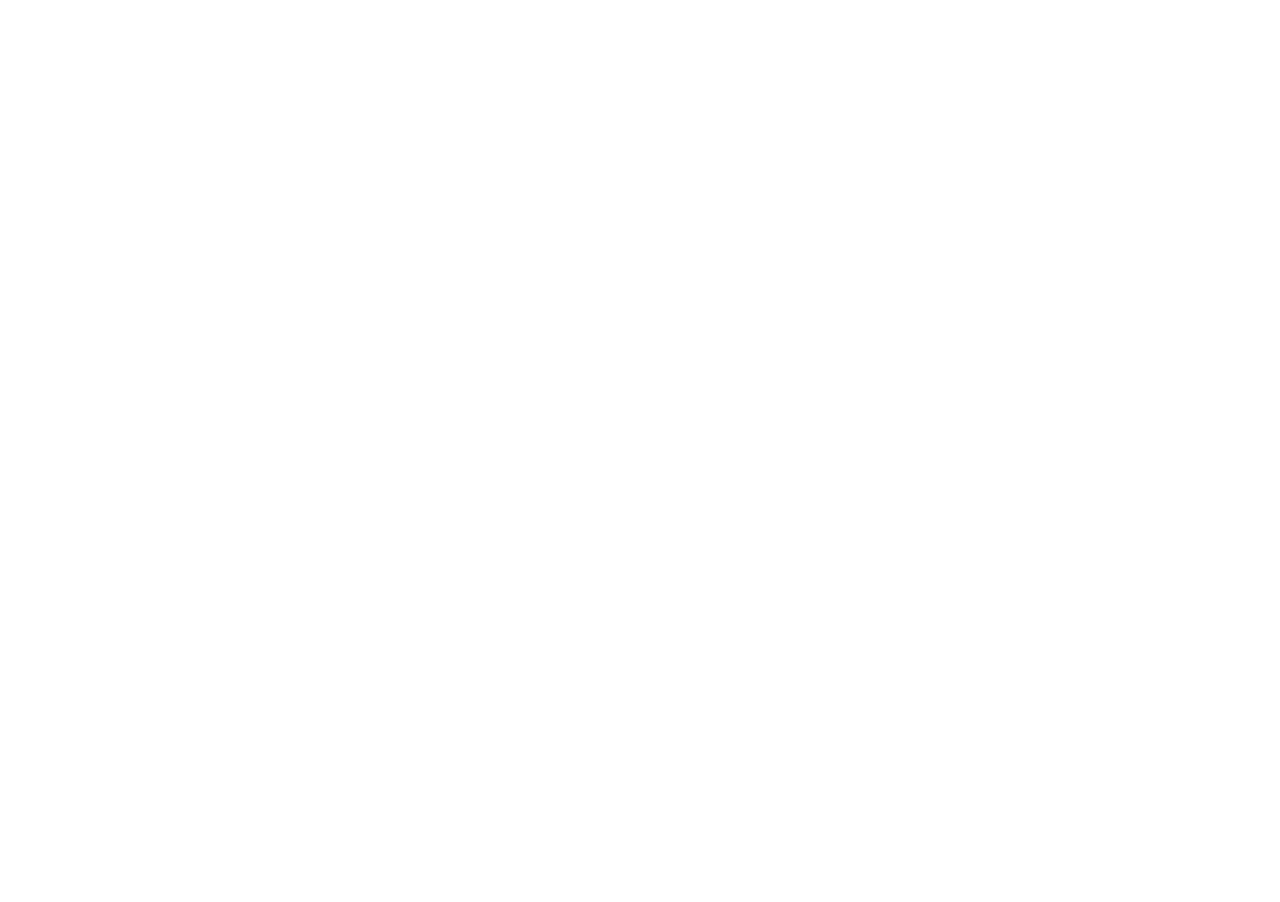
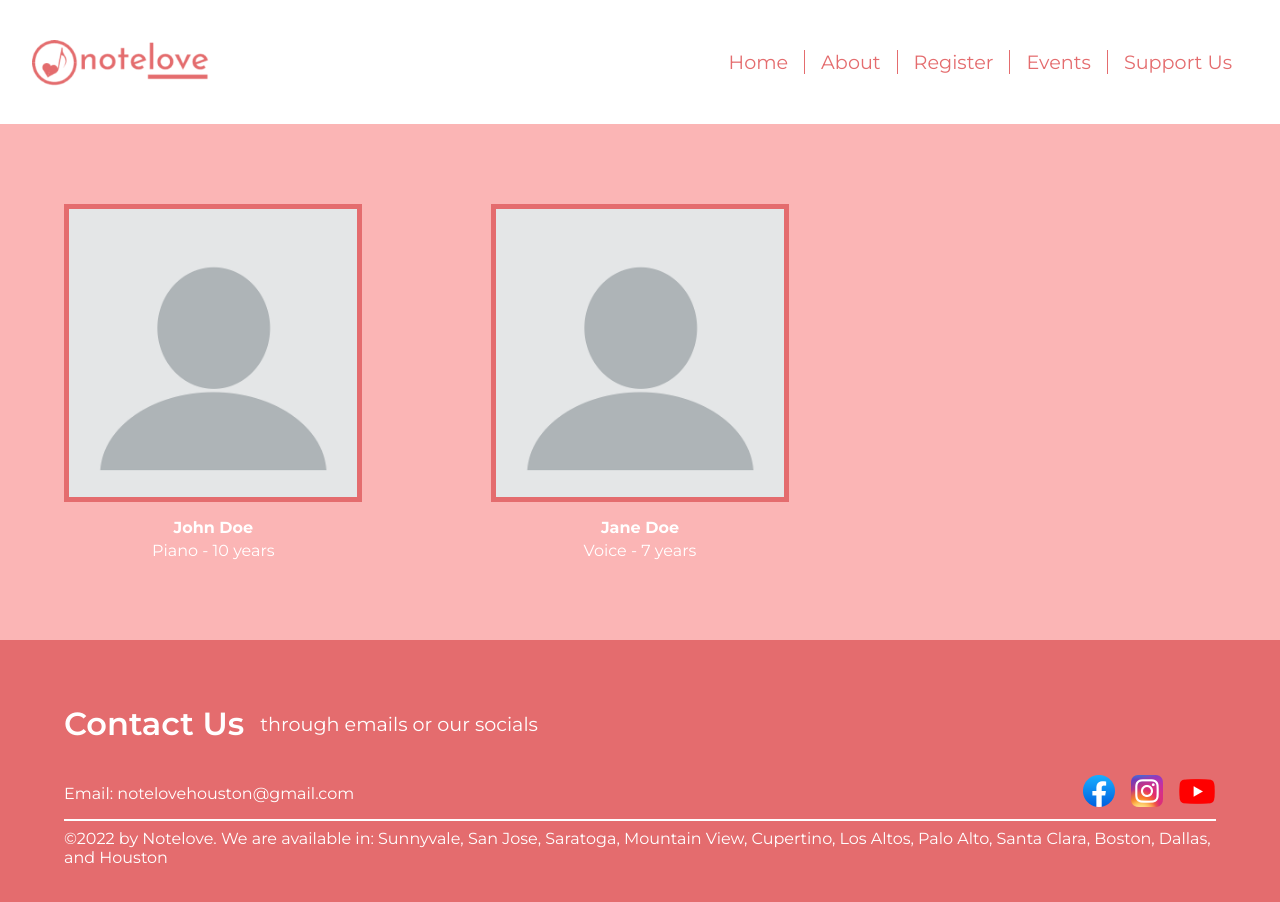
Before and after one commit to LeoYZhang/NoteloveHouston, a React (Create React App) app: page /about/instructors in a window 1280 px wide. Before the commit this address had no page. Shown: the top 902 px of the page. Before the commit the page ends 800 px from the top, so only its background shows below. Built offline with nearby package versions, Linux system fonts and the light colour scheme.

Commit message:
finished computer scale website

```diff
--- a/src/App.js
+++ b/src/App.js
@@ -4,6 +4,7 @@ import Home from './pages/Home';
 import About from './pages/About';
 import Faq from './pages/Faq';
 import Directors from './pages/Directors';
+import Instructors from './pages/Instructors';
 import Register from './pages/Register';
 import Events from './pages/Events';
 import Donate from './pages/Donate';
@@ -15,6 +16,7 @@ export default function App() {
       <Route path='/about' element={<About />} />
       <Route path='/about/faq' element={<Faq />} />
       <Route path='/about/directors' element={<Directors />} />
+      <Route path='/about/instructors' element={<Instructors />} />
       <Route path='/register' element={<Register />} />
       <Route path='/events' element={<Events />} />
       <Route path='/donate' element={<Donate />} />
--- a/src/components/ProfileCard.module.scss
+++ b/src/components/ProfileCard.module.scss
@@ -68,6 +68,43 @@
   &_img {
     width: 35vw;
   }
+
+  &_text {
+    display: flex;
+    flex-direction: column;
+    margin: 6rem 4rem;
+    width: 40%;
+  }
+
+  &_name {
+    color: white;
+    font-size: 3rem;
+    margin-bottom: 1rem;
+  }
+
+  &_label {
+    color: white;
+    font-size: 1.7rem;
+    margin-bottom: 3rem;
+  }
+
+  &_desc {
+    color: white;
+    line-height: 1.5rem;
+  }
+
+  &_close {
+    position: absolute;
+    top: 12vh;
+    left: 87vw;
+    font-size: 2rem;
+    font-weight: bold;
+    color: white;
+
+    &:hover {
+      cursor: pointer;
+    }
+  }
 }
 
 .hidden {
--- a/src/index.js
+++ b/src/index.js
@@ -3,12 +3,14 @@ import ReactDOM from 'react-dom/client';
 import { BrowserRouter as Router } from 'react-router-dom';
 import App from './App';
 import reportWebVitals from './reportWebVitals';
+import ScrollToTop from "./scrollToTop";
 import './index.css';
 
 const root = ReactDOM.createRoot(document.getElementById('root'));
 root.render(
   <React.StrictMode>
     <Router>
+      <ScrollToTop />
       <App />
     </Router>
   </React.StrictMode>
--- a/src/pages/Directors.js
+++ b/src/pages/Directors.js
@@ -10,7 +10,7 @@ export default function Directors() {
       <Navbar />
 
       <div className={styles.list}>
-        <ProfileCard name='Raina Qiu' label='Executive Director' />
+        <ProfileCard name='Raina Qiu' label='Executive Director' description='President of music club and national volunteer organization leader; Experience tutoring kids in math, chinese, music; Played violin for 9 years through private lessons, Bay Area Youth Symphony, Houston Youth Symphony, and TMEA All-Region.'/>
         <ProfileCard name='Lillian Yang' label='Associate Director' />
         <ProfileCard name='Melinda Yao' label='Recruitment Director' />
         <ProfileCard name='Kaitlyn Phillips' label='Marketing Director' />
--- /dev/null
+++ b/src/pages/Instructors.js
@@ -0,0 +1,24 @@
+import React from 'react';
+import Navbar from '../components/Navbar';
+import ProfileCard from '../components/ProfileCard';
+import Footer from '../components/Footer';
+import styles from './Instructors.module.scss';
+
+export default function Instructors() {
+  const list = [
+    {name: 'John Doe', label: 'Piano - 10 years', description: 'Lorem ipsum dolor sit amet consectetur adipisicing elit. Eaque molestias est qui quo dolorem illum, ut sapiente totam esse enim! Atque, perspiciatis delectus et laudantium ullam quod officiis alias sit!'},
+    {name: 'Jane Doe', label: 'Voice - 7 years', description: 'Lorem ipsum dolor sit amet consectetur adipisicing elit. Eaque molestias est qui quo dolorem illum, ut sapiente totam esse enim! Atque, perspiciatis delectus et laudantium ullam quod officiis alias sit!'},
+  ];
+
+  return (
+    <div className={styles.Directors}>
+      <Navbar />
+
+      <div className={styles.list}>
+        {list.map((x) => (<ProfileCard name={x.name} label={x.label} description={x.description} />))}
+      </div>
+
+      <Footer />
+    </div>
+  );
+}
--- /dev/null
+++ b/src/pages/Instructors.module.scss
@@ -0,0 +1,9 @@
+@import '../styles/variables.scss';
+
+.list {
+  padding: 5rem 0;
+  background-color: $light-pink;
+  display: grid;
+  grid-template-columns: repeat(3, 1fr);
+  grid-row-gap: 3rem;
+}
--- a/src/pages/Register.js
+++ b/src/pages/Register.js
@@ -22,7 +22,9 @@ export default function Register() {
           <li>Within 1-2 weeks, we will send a confirmation email and connect you with an instructor.</li>
           <li>Discuss with your instructor to set up meeting times and locations.</li>
         </ol>
-        <Button text='Student Sign Up' />
+        <a href='https://docs.google.com/forms/d/e/1FAIpQLSecOBh7SCsQeQCMkBeyLGEZAdpJBd6Ojr89dJne6FV7CCLeRQ/viewform?usp=sf_link' target='_blank' rel='noreferrer noopener'>
+          <Button text='Student Sign Up' />
+        </a>
       </section>
 
       <section className={styles.instructors}>
@@ -33,7 +35,9 @@ export default function Register() {
           <li>Within 1-2 weeks, we will send an email with the results of the audition.</li>
           <li>If you are matched with any students, we will send you an email with their contact details. After this point, it is up to you to contact your student and discuss lesson details.</li>
         </ol>
-        <Button text='Instructor Sign Up' />
+        <a href='https://docs.google.com/forms/d/e/1FAIpQLSfhbMebTT8119st8qhNLApKrnDm89ltA-ZE53uQYQN87T9ZMg/viewform?usp=sf_link' target='_blank' rel='noreferrer noopener'>
+          <Button text='Instructor Sign Up' />
+        </a>
       </section>
 
       <Footer />
--- /dev/null
+++ b/src/scrollToTop.js
@@ -0,0 +1,12 @@
+import { useEffect } from "react";
+import { useLocation } from "react-router-dom";
+
+export default function ScrollToTop() {
+  const { pathname } = useLocation();
+
+  useEffect(() => {
+    window.scrollTo(0, 0);
+  }, [pathname]);
+
+  return null;
+}
```
